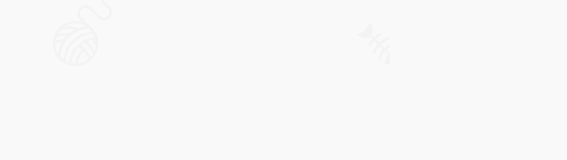
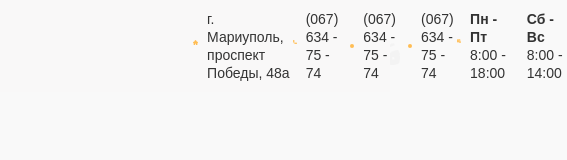
Before and after one commit to Muhammadjewel/n3-intensiv-vet-clinic-demo, a plain HTML site: page index.html in a window 390 px wide. Shown: the whole page, 567 px wide, since content can reach past the window. Drawn offline with Linux system fonts and the light colour scheme; a web font is replaced by a local one.

Commit message:
Create site-header top, phones and work-hours

```diff
--- a/css/styles.css
+++ b/css/styles.css
@@ -25,6 +25,10 @@
   font-display: swap;
 }
 
+:root {
+  --orange: #ffbd54;
+  --text-color: #333;
+}
 
 html {
   box-sizing: border-box;
@@ -44,7 +48,7 @@ body {
   line-height: 1.5;
   background-color: #F9F9F9;
   background-image: url("../img/bg.png");
-  color: #222;
+  color: var(--text-color);
 }
 
 img {
@@ -71,6 +75,127 @@ img {
   margin-right: auto;
 }
 
+
+/* SITE-HEADER */
+
+.site-header {
+  font-weight: 500;
+}
+
+.site-header__top {
+  padding-top: 10px;
+  padding-bottom: 10px;
+  background-color: #f9f8f8;
+  font-size: 14px;
+  line-height: 18px;
+}
+
+.site-header__top-container {
+  display: flex;
+  justify-content: space-between;
+  align-items: center;
+  padding-left: 193px;
+}
+
+.site-header__address {
+  display: flex;
+  align-items: center;
+  font-style: normal;
+}
+
+.site-header__address::before {
+  width: 14px;
+  height: 13px;
+  margin-right: 9px;
+  background-image: url("../img/house.png");
+  background-repeat: no-repeat;
+  background-size: contain;
+  content: "";
+}
+
+
+/* PHONES */
+
+.phones {
+  display: flex;
+  align-items: center;
+  padding: 0;
+  margin: 0;
+  list-style-type: none;
+}
+
+.phones::before {
+  width: 13px;
+  height: 13px;
+  margin-right: 9px;
+  background-image: url("../img/phone.png");
+  background-repeat: no-repeat;
+  background-size: contain;
+  content: "";
+}
+
+.phones__item {
+  position: relative;
+  z-index: 1;
+}
+
+.phones__item + .phones__item {
+  margin-left: 22px;
+}
+
+.phones__item + .phones__item::before {
+  position: absolute;
+  z-index: 1;
+  left: -11px;
+  top: 50%;
+  transform: translate(-50%, -50%);
+  width: 4px;
+  height: 4px;
+  border-radius: 50%;
+  background-color: var(--orange);
+  content: "";
+}
+
+.phones__link {
+  color: var(--text-color);
+  text-decoration: none;
+}
+
+.phones__link:hover {
+  color: var(--orange);
+}
+
+.phones__link:active {
+  color: var(--text-color);
+  opacity: 0.6;
+}
+
+
+/* WORK-HOURS */
+
+.work-hours {
+  display: flex;
+  align-items: center;
+  padding: 0;
+  margin: 0;
+  list-style-type: none;
+}
+
+.work-hours::before {
+  width: 14px;
+  height: 14px;
+  margin-right: 9px;
+  background-image: url("../img/schedule.png");
+  background-repeat: no-repeat;
+  background-size: contain;
+  content: "";
+}
+
+.work-hours__item + .work-hours__item {
+  margin-left: 17px;
+}
+
+
 @media
   only screen and (-webkit-min-device-pixel-ratio: 2),
   only screen and (   min--moz-device-pixel-ratio: 2),
@@ -83,4 +208,16 @@ img {
     background-image: url("../img/bg@2x.png");
   }
 
+  .site-header__address::before {
+    background-image: url("../img/house@2x.png");
+  }
+
+  .phones::before {
+    background-image: url("../img/phone@2x.png");
+  }
+
+  .work-hours::before {
+    background-image: url("../img/schedule@2x.png");
+  }
+
 }
--- a/index.html
+++ b/index.html
@@ -10,10 +10,41 @@
 <body>
 
   <!-- SITE-HEADER -->
+  <header class="site-header">
+    <!-- Site-header top -->
 
-  <!-- Site-header top -->
+    <div class="site-header__top">
+      <div class="container site-header__top-container">
+        <address class="site-header__address">г. Мариуполь, проспект Победы, 48а</address>
 
-  <!-- Site-header bottom -->
+        <ul class="phones">
+          <li class="phones__item">
+            <a class="phones__link" href="tel:+(067)634-75-74">(067) 634 - 75 - 74</a>
+          </li>
+          <li class="phones__item">
+            <a class="phones__link" href="tel:+(067)634-75-74">(067) 634 - 75 - 74</a>
+          </li>
+          <li class="phones__item">
+            <a class="phones__link" href="tel:+(067)634-75-74">(067) 634 - 75 - 74</a>
+          </li>
+        </ul>
+
+        <ul class="work-hours">
+          <li class="work-hours__item">
+            <b class="work-hours__day">Пн - Пт</b>
+            <time datetime="08:00">8:00</time> - <time datetime="18:00">18:00</time>
+          </li>
+          <li class="work-hours__item">
+            <b class="work-hours__day">Сб - Вс</b>
+            <time datetime="08:00">8:00</time> - <time datetime="14:00">14:00</time>
+          </li>
+        </ul>
+      </div>
+    </div>
+
+    <!-- Site-header bottom -->
+
+  </header>
 
 
   <!-- INTRO -->
```
Also changed, not shown: img/house.png (added), img/house@2x.png (added), img/phone.png (added), img/phone@2x.png (added), img/schedule.png (added), img/schedule@2x.png (added).
